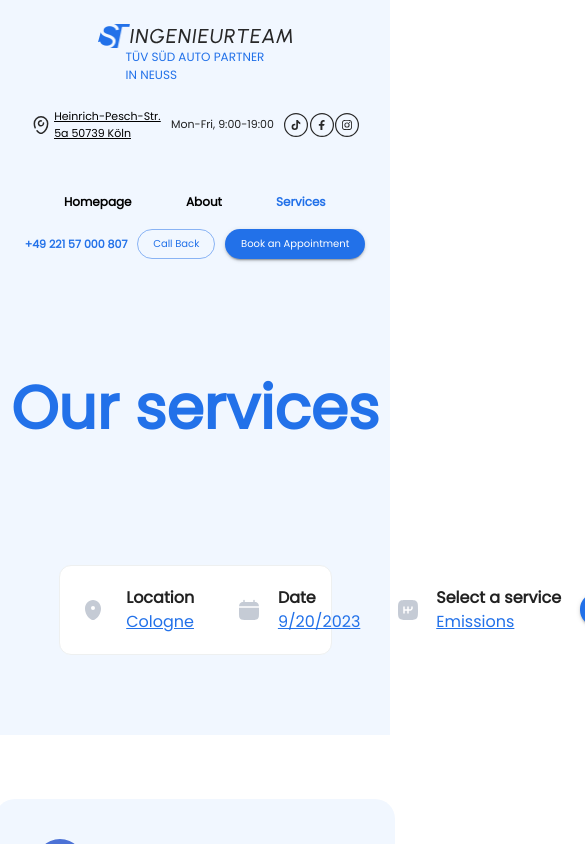
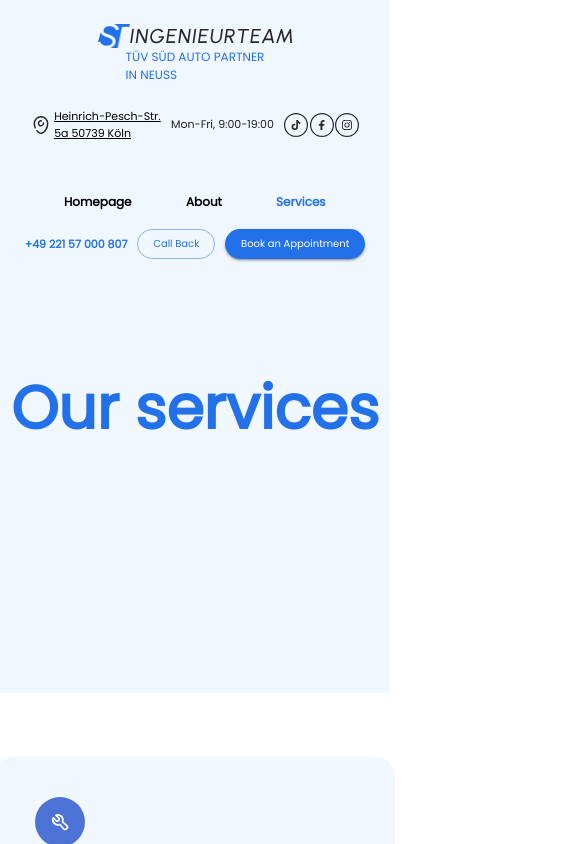
Before and after one commit to guidomora/ingenieurteam, a React (Vite) app: page /services in a window 390 px wide. Shown: the top 844 px of the page, 585 px wide, since content can reach past the window. Built offline with nearby package versions, Linux system fonts and the light colour scheme.

Commit message:
mobile 2

```diff
--- a/src/App.css
+++ b/src/App.css
@@ -94,11 +94,23 @@
 
 @media only screen and (max-width: 767px) {
   .engineer {
-    height: 270px;
-    width: 270px;
+    margin-top: -80px;
+    height: 240px;
+    width: 240px;
+  }
+
+  .maps {
+    margin-top: -20px;
+    height: 140px;
+    width: 140px;
   }
 
   .car {
     display: none;
   }
+
+  .ourservices{
+    height: 100px;
+    width: 300px;
+  }
 }
--- a/src/ui/OurServices.jsx
+++ b/src/ui/OurServices.jsx
@@ -12,6 +12,7 @@ const OurServices = () => {
         <Grid>
             <Box mb={10} display={'flex'} justifyContent={'center'} pt={15}>
                 <svg
+                    className='ourservices'
                     xmlns="http://www.w3.org/2000/svg"
                     width="398"
                     height="52"
@@ -26,8 +27,8 @@ const OurServices = () => {
             </Box>
             <Box display={'flex'} flexDirection={"column"}
                 flexWrap={'wrap'} alignContent={'center'} justifyContent={'center'}>
-                <Box display={'flex'}>
-                    <Card sx={{ m: 2, backgroundColor: "secondary.main", width: 420, height: 510, borderRadius: 5 }}>
+                <Box display={'flex'} sx={{flexDirection:{xs:'column', md:'row'}, alignItems:{xs:'center', md:'unset'}}}>
+                    <Card sx={{ m: 2, backgroundColor: "secondary.main", width: {xs:300, md:420}, height: 510, borderRadius: 5 }}>
                         <CardMedia component='img' src={change} sx={{ height: 260 }} />
                         <Typography m={3} fontSize={20} fontWeight={600}>Change acceptances</Typography>
                         <Typography ml={3} fontSize={14} color={'#808387'}>Special wheels, spoilers, or would it rather be a chassis
@@ -36,7 +37,7 @@ const OurServices = () => {
                         <Button variant="contained" sx={{ m: 3, width: 140, textTransform: "none", borderRadius: 4, fontSize: 12 }}>
                             <Link className='links2' to={'/services'}>Learn more</Link>
                         </Button>                    </Card>
-                    <Card sx={{ m: 2, backgroundColor: "secondary.main", width: 420, height: 510, borderRadius: 5 }}>
+                    <Card sx={{ m: 2, backgroundColor: "secondary.main", width: {xs:300, md:420}, height: 510, borderRadius: 5 }}>
                         <CardMedia component='img' src={inspection} sx={{ height: 260 }} />
                         <Typography m={3} fontSize={20} fontWeight={600}>Inspection</Typography>
                         <Typography ml={3} fontSize={14} color={'#808387'}>Is your general inspection due? Our test engineers, like
@@ -48,8 +49,8 @@ const OurServices = () => {
                         </Button>
                     </Card>
                 </Box>
-                <Box display={'flex'} >
-                    <Card sx={{ m: 2, backgroundColor: "secondary.main", width: 420, height: 510, borderRadius: 5 }}>
+                <Box display={'flex'} sx={{flexDirection:{xs:'column', md:'row'}, alignItems:{xs:'center', md:'unset'}}}>
+                    <Card sx={{ m: 2, backgroundColor: "secondary.main", width: {xs:300, md:420}, height:{xs:560, md:510}, borderRadius: 5 }}>
                         <CardMedia component='img' src={accident} sx={{ height: 260 }} />
                         <Typography m={3} fontSize={20} fontWeight={600}>Accident and valuation reports</Typography>
                         <Typography ml={3} fontSize={14} color={'#808387'}>If you have been involved in an accident through no
@@ -59,7 +60,7 @@ const OurServices = () => {
                         <Button variant="contained" sx={{ m: 3, width: 140, textTransform: "none", borderRadius: 4, fontSize: 12 }}>
                             <Link className='links2' to={'/services'}>Learn more</Link>
                         </Button>                    </Card>
-                    <Card sx={{ m: 2, backgroundColor: "secondary.main", width: 420, height: 510, borderRadius: 5 }}>
+                    <Card sx={{ m: 2, backgroundColor: "secondary.main", width: {xs:300, md:420}, height: 510, borderRadius: 5 }}>
                         <CardMedia component='img' src={classic} sx={{ height: 260 }} />
                         <Typography m={3} fontSize={20} fontWeight={600}>Classic car - report</Typography>
                         <Typography ml={3} fontSize={14} color={'#808387'}>Is your vehicle older than 30 years and largely in its
@@ -72,8 +73,8 @@ const OurServices = () => {
                     </Card>
                 </Box>
             </Box>
-            <Box display={'flex'} flexDirection={'column'} alignItems={'center'} justifyContent={'center'} pt={15} pb={15} flexWrap={'wrap'}>
-                <CardMedia component='img' src={brands} height={312} sx={{ width: 1108 }} />
+            <Box sx={{display:{xs:'none', md:'flex'}}} flexDirection={'column'} alignItems={'center'} justifyContent={'center'} pt={15} pb={15} flexWrap={'wrap'}>
+                <CardMedia component='img' src={brands} height={312} sx={{ width: {xs:320, md:1108} }} />
             </Box>
         </Grid>
     )
--- a/src/ui/header/Header.jsx
+++ b/src/ui/header/Header.jsx
@@ -1,14 +1,13 @@
 import React from 'react'
 import logo from '../../imgs/ST.png'
 import { Box, Button, Grid, Typography } from '@mui/material'
-import { Link, NavLink } from 'react-router-dom'
-import { Link as UiLink } from '@mui/material'
+import { NavLink } from 'react-router-dom'
 
 const Header = () => {
   return (
     <>
 
-      <Grid display={'flex'} justifyContent={'space-between'} alignItems={'center'} sx={{pl:{xs:3, md:15}, pr:{xs:3, md:15}, flexDirection:{xs:'column', md:'row'}}}  pt={3} pb={3} bgcolor={"secondary.main"}>
+      <Grid display={'flex'} justifyContent={'space-between'} alignItems={'center'} sx={{pl:{xs:0, md:15}, pr:{xs:0, md:15}, flexDirection:{xs:'column', md:'row'}}}  pt={3} pb={3} bgcolor={"secondary.main"}>
         <Box display={'flex'} sx={{flexDirection:{xs: 'column', md:'row'}, width:{xs:200, md:370}}} justifyContent={'space-between'} alignItems={'center'} >
           <Box display={'flex'} alignItems={'center'}>
             <img className='img' src={logo} alt="" />
--- a/src/ui/header/subHeaders/BookingMenu.jsx
+++ b/src/ui/header/subHeaders/BookingMenu.jsx
@@ -6,12 +6,14 @@ const BookingMenu = () => {
     const today = days.toLocaleDateString()
 
     return (
-        <Grid mt={-6} display={'flex'} justifyContent={'center'}>
-            <Box borderRadius={3} display={'flex'} alignItems={'center'}
-                justifyContent={'space-between'} bgcolor={"white"} border={'solid 1px #eef0f0'}
+        <Grid mt={-6} justifyContent={'center'} sx={{display:{xs:'none', md:'flex'}}}>
+            <Box sx={{ flexDirection:{xs:'column', md:'row'}, justifyContent: { xs: 'space-evenly', md: 'space-between' } }}
+                borderRadius={3} display={'flex'} alignItems={'center'}
+                bgcolor={"white"} border={'solid 1px #eef0f0'}
                 height={90} width={"70vw"} >
                 <Box display={'flex'} alignItems={'center'}
-                    justifyContent={'space-evenly'} width={700}>
+                sx={{flexDirection:{xs:'column', md:'row'},
+                 justifyContent: { xs: 'center', md: 'space-evenly' }, width:{xs:200, md:700}}}>
                     <Box display={'flex'} alignItems={'center'}
                         justifyContent={'space-evenly'} width={160}>
                         <svg
@@ -29,8 +31,8 @@ const BookingMenu = () => {
                             ></path>
                         </svg>
                         <Box>
-                            <Typography fontSize={16} fontWeight={600}>Location</Typography>
-                            <Typography color={"primary.main"} sx={{ textDecoration: "underline" }}>Cologne</Typography>
+                            <Typography sx={{ fontSize: { xs: 14, md: 16 } }} fontWeight={600}>Location</Typography>
+                            <Typography color={"primary.main"} sx={{ textDecoration: "underline", fontSize: { xs: 14, md: 16 } }}>Cologne</Typography>
                         </Box>
                     </Box>
                     <Box display={'flex'} alignItems={'center'}
@@ -48,8 +50,8 @@ const BookingMenu = () => {
                             ></path>
                         </svg>
                         <Box>
-                            <Typography fontSize={16} fontWeight={600}>Date</Typography>
-                            <Typography color={"primary.main"} sx={{ textDecoration: "underline" }}>{today}</Typography>
+                            <Typography sx={{ fontSize: { xs: 14, md: 16 } }} fontWeight={600}>Date</Typography>
+                            <Typography color={"primary.main"} sx={{ textDecoration: "underline", fontSize: { xs: 14, md: 16 } }}>{today}</Typography>
                         </Box>
                     </Box>
                     <Box display={'flex'} alignItems={'center'}
@@ -69,8 +71,8 @@ const BookingMenu = () => {
                             ></path>
                         </svg>
                         <Box>
-                            <Typography fontSize={16} fontWeight={600}>Select a service</Typography>
-                            <Typography color={"primary.main"} sx={{ textDecoration: "underline" }}>Emissions</Typography>
+                            <Typography sx={{ fontSize: { xs: 14, md: 16 } }} fontWeight={600}>Select a service</Typography>
+                            <Typography color={"primary.main"} sx={{ textDecoration: "underline", fontSize: { xs: 14, md: 16 } }}>Emissions</Typography>
                         </Box>
                     </Box>
                 </Box>
```
Also changed, not shown: src/ui/header/subHeaders/Car.jsx (+4 -3 lines).
